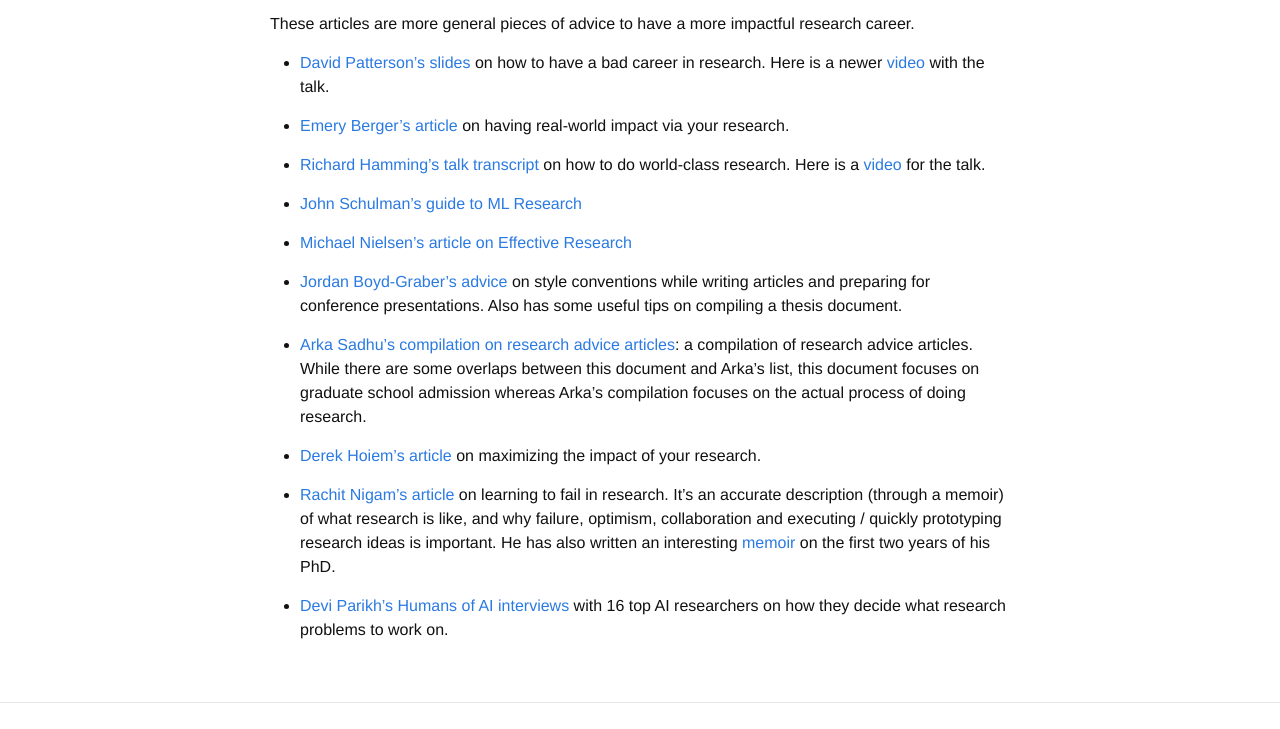
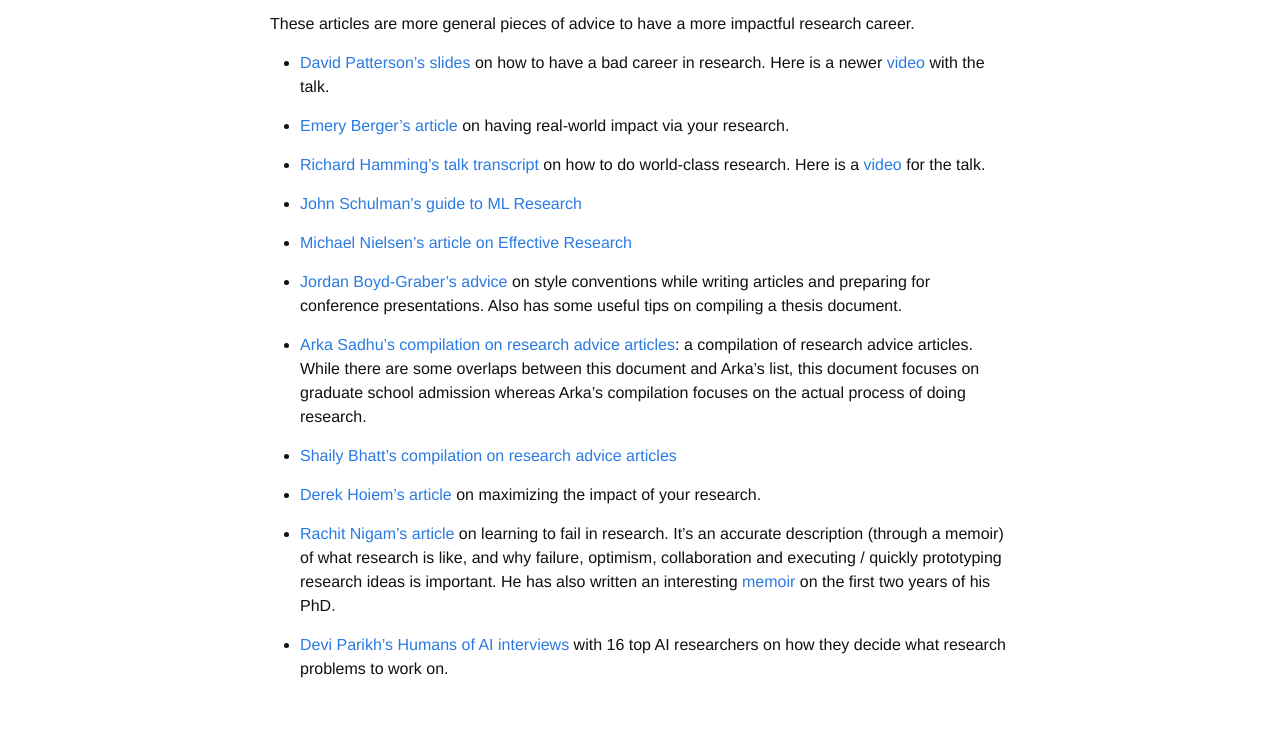
Before and after one commit to martiansideofthemoon/martiansideofthemoon.github.io, a Jekyll site: the page built from _posts/2018-05-30-grad-resources.markdown, in a window 1280 px wide and 900 px high, scrolled down 3608 px, cut to the strip 0-729 px from the top of the window. Built offline with Jekyll 4.4.1, drawn with Linux system fonts in a browser that asks for light colours; comment, search, counter and statistics services are not loaded.

Commit message:
Update 2018-05-30-grad-resources.markdown

```diff
--- a/_posts/2018-05-30-grad-resources.markdown
+++ b/_posts/2018-05-30-grad-resources.markdown
@@ -116,6 +116,8 @@ These articles are more general pieces of advice to have a more impactful resear
 
 * [Arka Sadhu's compilation on research advice articles](https://github.com/TheShadow29/research-advice-list): a compilation of research advice articles. While there are some overlaps between this document and Arka's list, this document focuses on graduate school admission whereas Arka's compilation focuses on the actual process of doing research.
 
+* [Shaily Bhatt's compilation on research advice articles](https://github.com/shaily99/advice)
+
 * [Derek Hoiem's article](https://medium.com/vision-of-seeing/how-to-maximize-the-impact-of-your-research-f431d3c67e8d) on maximizing the impact of your research.
 
 * [Rachit Nigam's article](https://rachitnigam.com/post/learn-to-fail/) on learning to fail in research. It's an accurate description (through a memoir) of what research is like, and why failure, optimism, collaboration and executing / quickly prototyping research ideas is important. He has also written an interesting [memoir](https://rachitnigam.com/post/first-two-years/) on the first two years of his PhD.
```
